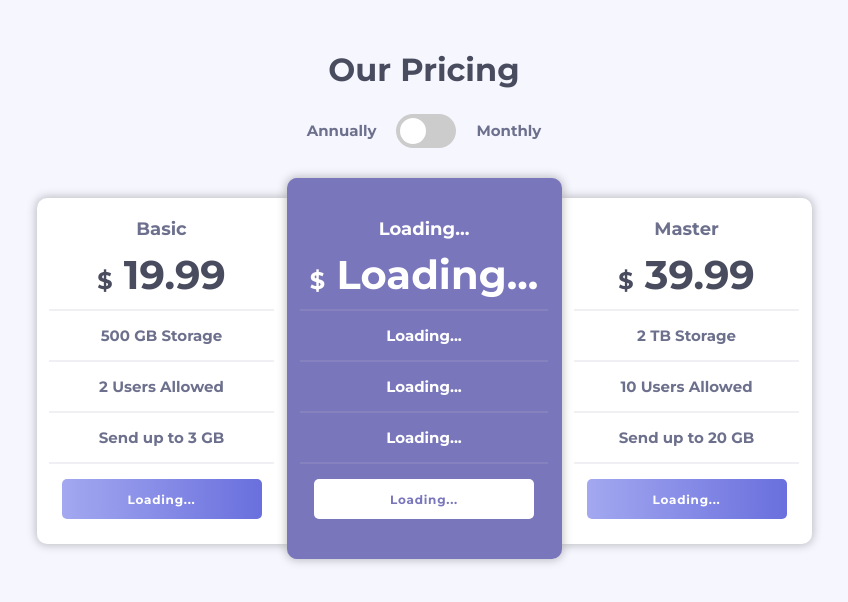
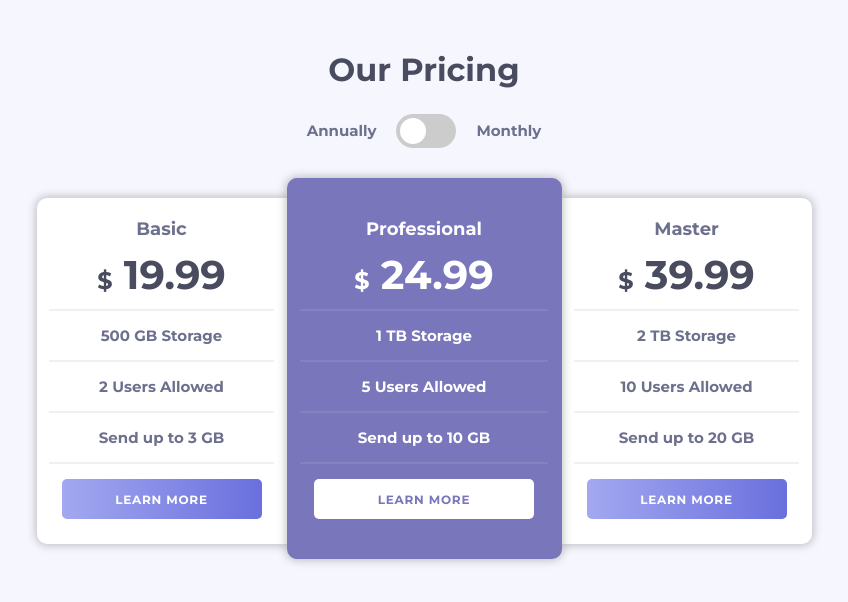
Before and after one commit to yoga1234/pricing-component, a React (Create React App) app: page / in a window 1280 px wide. Shown: the top 602 px of the page, without its empty margins (216-1064 px from the left). Built offline with nearby package versions, Linux system fonts and the light colour scheme.

Commit message:
distributing data into cards

```diff
--- a/src/App.js
+++ b/src/App.js
@@ -14,7 +14,6 @@ class App extends React.Component {
 
   checkHandle = (e) => {
     this.setState({ annually: e.target.checked });
-    console.log(data.product.monthly);
   };
 
   componentDidMount() {
@@ -52,7 +51,15 @@ class App extends React.Component {
                 : this.state.product.annually.basic
             }
           />
-          <MainPrice professional={"test"} />
+          <MainPrice
+            professional={
+              this.state.product === undefined
+                ? "undefined"
+                : this.state.annually === false
+                ? this.state.product.monthly.professional
+                : this.state.product.annually.professional
+            }
+          />
           <WhitePrice
             master={
               this.state.product === undefined
--- a/src/components/MainPrice/MainPrice.js
+++ b/src/components/MainPrice/MainPrice.js
@@ -2,7 +2,14 @@ import React from "react";
 
 import "./MainPrice.css";
 
-const MainPrice = () => {
+const MainPrice = (data) => {
+  let dataTemp;
+  if (data.professional !== undefined) {
+    dataTemp = data.professional;
+  } else {
+    dataTemp = undefined;
+  }
+  if (data === "undefined" && dataTemp === undefined) {
     return (
       <div className="main-container">
         <h2 className="card-title">Loading...</h2>
@@ -16,6 +23,23 @@ const MainPrice = () => {
         <button className="card-button">Loading...</button>
       </div>
     );
+  } else {
+    return (
+      <div className="main-container">
+        <h2 className="card-title">{dataTemp.name}</h2>
+        <p className="card-price">
+          <span className="dollar-sign">$</span> {dataTemp.price}
+        </p>
+        <p className="card-feature">{dataTemp.storage} Storage</p>
+        <p className="card-feature">{dataTemp.users} Allowed</p>
+        <p className="card-feature">Send up to {dataTemp.bandwidth}</p>
+        <hr className="button-border" />
+        <button className="card-button">
+          {dataTemp.name ? "LEARN MORE" : "Loading..."}
+        </button>
+      </div>
+    );
+  }
 };
 
 export default MainPrice;
--- a/src/components/WhitePrice/WhitePrice.js
+++ b/src/components/WhitePrice/WhitePrice.js
@@ -11,7 +11,6 @@ const WhitePrice = (data) => {
   } else {
     dataTemp = undefined;
   }
-  console.log(dataTemp);
   if (data === "undefined" && dataTemp === undefined) {
     return (
       <div className="white-container">
@@ -37,7 +36,9 @@ const WhitePrice = (data) => {
         <p className="card-feature">{dataTemp.users} Allowed</p>
         <p className="card-feature">Send up to {dataTemp.bandwidth}</p>
         <hr className="button-border" />
-        <button className="card-button">Loading...</button>
+        <button className="card-button">
+          {dataTemp.name ? "LEARN MORE" : "Loading..."}
+        </button>
       </div>
     );
   }
```
Lines whose indentation alone changed are shown as unchanged.
